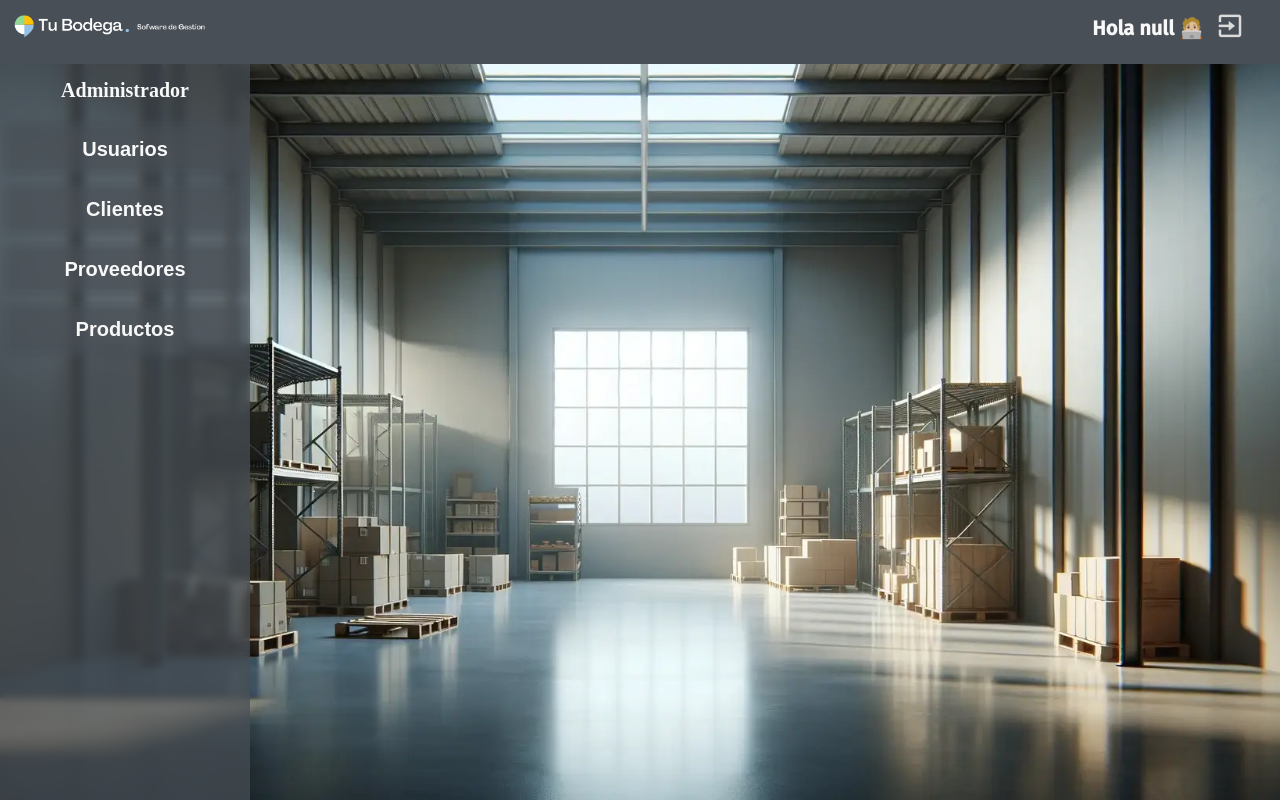
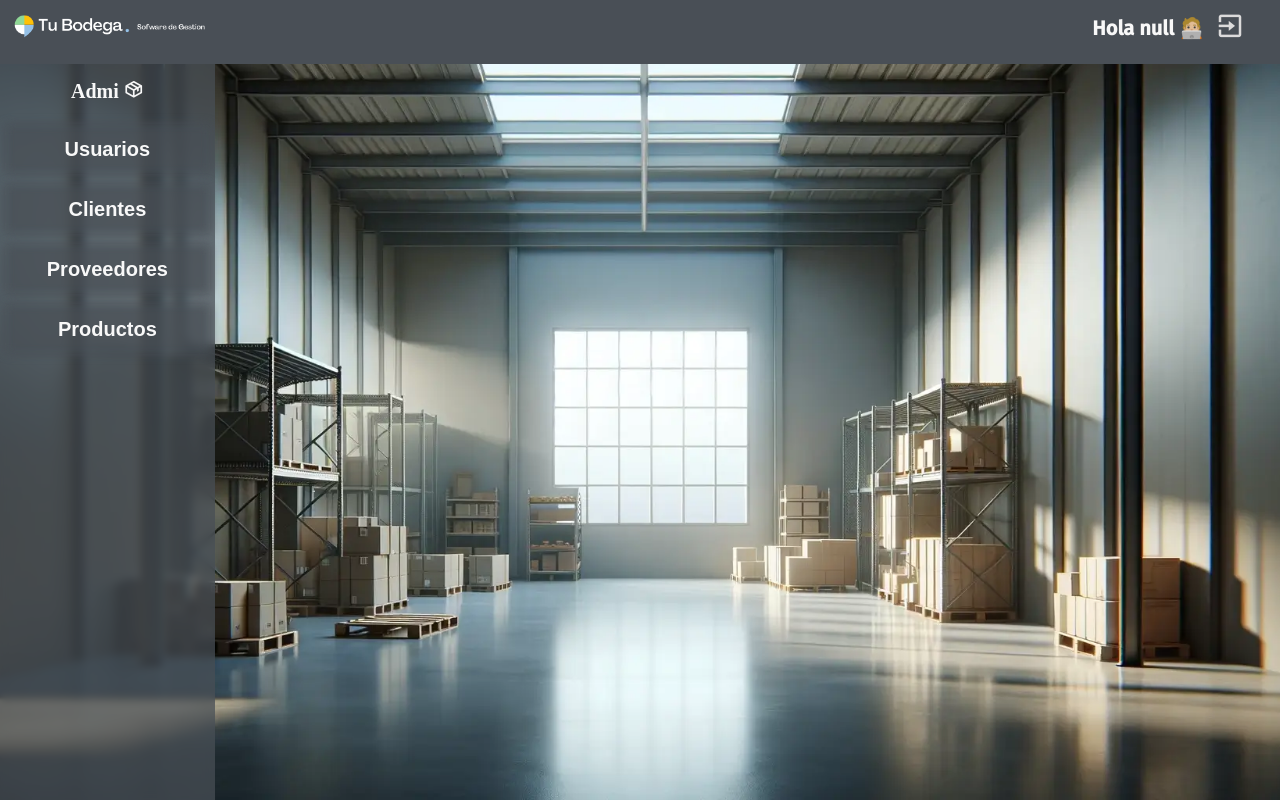
Before and after one commit to Tu-bodega/Proto-Proyecto-Tu-Bodega, a React (Create React App) app in the folder front/: page /Admi in a window 1280 px wide. Built offline with nearby package versions, Linux system fonts and the light colour scheme; sample sign-in values are in the browser's storage.

Commit message:
Solucion problema botones

```diff
--- a/front/src/css/admi.css
+++ b/front/src/css/admi.css
@@ -1,6 +1,10 @@
+.containerDad{
+    height: 100vh;
+    width: 100vw;
+}
 aside {
-    height: 92vh;
-    width: 250px;
+    height: 100%;
+    width: 20%;
     background-color: var(--aside);
     backdrop-filter: blur(4px);
     padding: 0px 5px 50px 5px;
@@ -80,7 +84,24 @@ aside {
     color: var(--text);
 }
 
-.botonGuardarUsuario{
+.containerInterfazeAdmi{
     display: flex;
     justify-content: flex-end;
+    height: 92vh;
+    width: 100%;
 }
+
+.containerForms{
+    height: 100%;
+    display: flex;
+    justify-content: center;
+    align-items: center;
+}
+
+.boxForm{
+    border-radius: 25px;
+    display: none;
+    height: 90%;
+    width: 95%;
+    background-color: var(--aside);
+}
--- a/front/src/modules/Admi/Aside.js
+++ /dev/null
@@ -1,40 +0,0 @@
-import "../../css/Plantilla.css";
-import "../../css/admi.css"
-
-function Aside() {
-    return (
-        <aside id="aside">
-            <section className="nombreUsuario" >
-                <h2 id="user">Administrador</h2>
-            </section>
-            <section>
-                <button className="btn-izq" >
-                    Usuarios
-                </button>
-            </section>
-            <section>
-                <button className="btn-izq" >
-                    Clientes
-                </button>
-            </section>
-            <section>
-                <button className="btn-izq" >
-                    Proveedores
-                </button>
-            </section>
-            <section>
-                <button className="btn-izq" >
-                    Productos
-                </button>
-            </section>
-            {/*             <section>
-            <button class="btn-izq" onclick="contenedorFormulario('off')">Facturas</button>
-            </section>
-            <section>
-                nit.345534653454-5
-            </section> */}
-        </aside>
-    )
-};
-
-export default Aside;
--- a/front/src/modules/Admi/interfazAdmi.js
+++ b/front/src/modules/Admi/interfazAdmi.js
@@ -1,11 +1,78 @@
 import HeaderA from "./HeaderA.js";
-import Aside from "./Aside.js";
+import "../../css/Plantilla.css";
+import "../../css/admi.css"
 
 function Admi() {
+    const iconBox = `<i class='bx bx-package'></i> `;
+    const iconClose = `<i class='bx bx-window-close'></i> `;
+    const openForm = (numBtn) => {
+        // Mapeo de los números de botón a los IDs de los elementos
+        const formDisplayMappings = {
+            1: "camiloUser",
+            2: "andresClients",
+            3: "jaimeProveedores",
+            4: "davidProductos",
+        };
+
+        // Esconde todos los formularios
+        Object.values(formDisplayMappings).forEach(id => {
+            document.getElementById(id).style.display = "none";
+            document.getElementById('user').innerHTML = `Admi ${iconBox}`;
+        });
+
+        // Si numBtn es 0, simplemente sal de la función para no mostrar ningún formulario
+        if (numBtn === 0) {
+            return;
+        }
+
+        // Muestra solo el formulario correspondiente al botón presionado
+        const selectedFormId = formDisplayMappings[numBtn];
+        if (selectedFormId) {
+            document.getElementById(selectedFormId).style.display = "flex";
+            document.getElementById('user').innerHTML = `Admi ${iconClose}`;
+        }
+    };
+
+
     return (
-        <div>
-            <HeaderA/>
-            <Aside/>
+        <div className="containerDad">
+            <HeaderA />
+            <article className="containerInterfazeAdmi">
+                {/* contenedor Aside lado izquierdo */}
+                <aside >
+                    <section className="nombreUsuario" >
+                        <h2 id="user" onClick={() => openForm(0)} >Admi <i className='bx bx-package'></i></h2>
+                    </section>
+                    <section>
+                        <button onClick={() => openForm(1)} className="btn-izq">
+                            Usuarios
+                        </button>
+                    </section>
+                    <section>
+                        <button onClick={() => openForm(2)} className="btn-izq">
+                            Clientes
+                        </button>
+                    </section>
+                    <section>
+                        <button onClick={() => openForm(3)} className="btn-izq">
+                            Proveedores
+                        </button>
+                    </section>
+                    <section>
+                        <button onClick={() => openForm(4)} className="btn-izq">
+                            Productos
+                        </button>
+                    </section>
+                </aside>
+                {/* contenedor Aside lado izquierdo */}
+                <section className="containerForms" >
+                    {/*a qui cada uno importara la interfaz que le corresponde */}
+                    <div id="camiloUser" className="boxForm"></div>
+                    <div id="andresClients" className="boxForm"></div>
+                    <div id="jaimeProveedores" className="boxForm"></div>
+                    <div id="davidProductos" className="boxForm"></div>
+                </section>
+            </article>
         </div>
     )
 }
```
